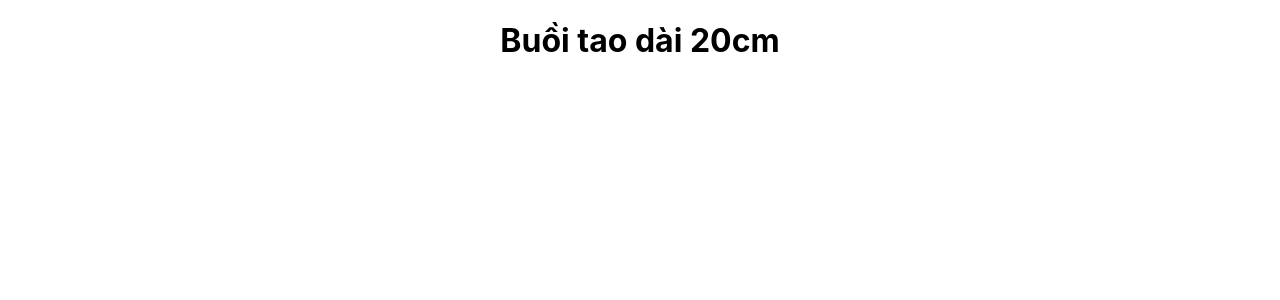
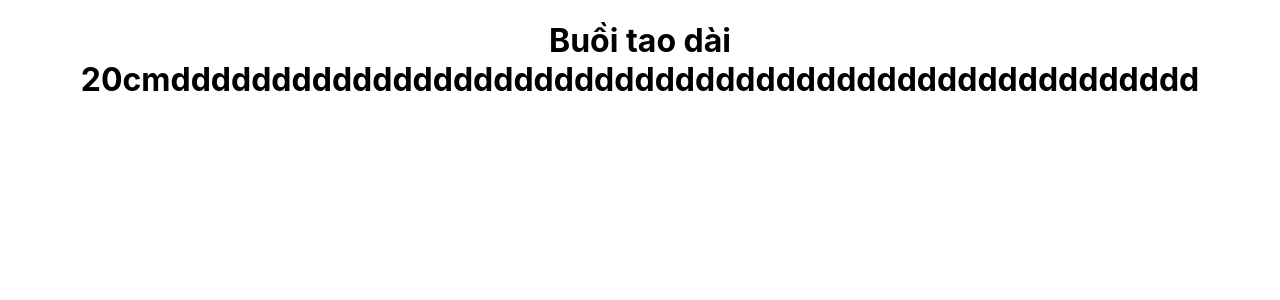
Before and after one commit to KieenVux/team_work, a React (Vite) app: page / in a window 1280 px wide. Shown: the top 300 px of the page. Built offline with nearby package versions, Linux system fonts and the light colour scheme.

Commit message:
configure .prettierrc file

```diff
--- a/src/App.tsx
+++ b/src/App.tsx
@@ -1,10 +1,14 @@
-import "./App.css";
+import './App.css';
 
 function App() {
   // this is tien branch
+  const item = '';
   return (
-    <div className="App">
-      <h1>Buồi tao dài 20cm</h1>
+    <div className='App'>
+      <h1>
+        Buồi tao dài
+        20cmddddddddddddddddddddddddddddddddddddddddddddddddddd
+      </h1>
     </div>
   );
 }
```
Also changed, not shown: 1 other file (tests, documents, lock files or other folders).
